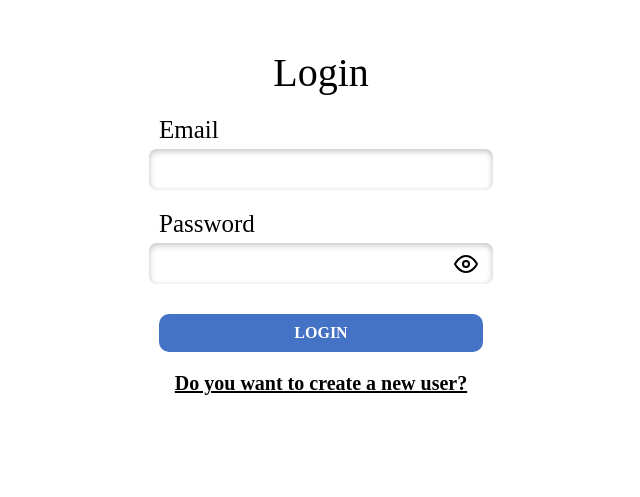
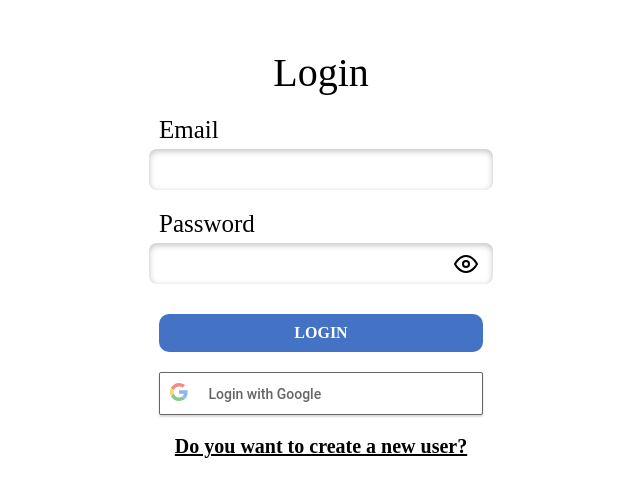
Before and after one commit to LovelyDev829/random-points-in-square-frontend, a React (Create React App) app: page / in a window 1280 px wide. Shown: the part 111-608 px from the top of the page, without its empty margins (319-959 px from the left). Built offline with nearby package versions, Linux system fonts and the light colour scheme.

Commit message:
google login

```diff
--- a/package.json
+++ b/package.json
@@ -15,6 +15,7 @@
     "node-sass": "^7.0.3",
     "react": "^18.2.0",
     "react-dom": "^18.2.0",
+    "react-google-login": "^5.2.2",
     "react-grid-system": "^8.1.6",
     "react-input-multiline": "^0.3.1",
     "react-router-dom": "^6.4.2",
--- a/src/App.scss
+++ b/src/App.scss
@@ -77,6 +77,13 @@
             &:hover {
                 color: rgb(39, 147, 254);
             }
+        }
+
+        button {
+            margin-top: 20px;
+            width: 80%;
+            color: black !important;
+            border: 1px solid black !important;
         }
     }
 
@@ -215,10 +222,18 @@
                 color: black;
                 position: absolute;
                 right: 0px;
+                padding: 0px;
 
                 &:hover {
                     color: rgb(39, 147, 254);
                 }
+            }
+
+            button {
+                margin: 0px;
+                height: 100%;
+                color: black !important;
+                box-shadow: none !important;
             }
         }
 
--- a/src/Routing.js
+++ b/src/Routing.js
@@ -6,8 +6,8 @@ import MainPage from './pages/MainPage'
 import RegisterPage from './pages/RegisterPage'
 
 function Routing() {
-    const baseUrl = "https://random-points-in-square-back.herokuapp.com";
-    // const baseUrl = "http://localhost:4000";
+    // const baseUrl = "https://random-points-in-square-back.herokuapp.com";
+    const baseUrl = "http://localhost:4000";
     const [loginFlag, setLoginFlag] = useState(localStorage.getItem('loginFlag'))
     const [userInfo, setUserInfo] = useState(localStorage.getItem('userInfo'))
     const [adminFlag, setAdminFlag] = useState(localStorage.getItem('adminFlag'))
--- a/src/pages/LoginPage.js
+++ b/src/pages/LoginPage.js
@@ -3,6 +3,12 @@ import { useNavigate } from 'react-router-dom';
 import { ReactComponent as EyeIcon } from "../assets/eye.svg";
 import { ReactComponent as EyeOffIcon } from "../assets/eye-off.svg";
 import axios from 'axios';
+import { GoogleLogin } from 'react-google-login';
+import { refreshTokenSetup } from '../utils/refreshToken';
+
+// const clientId = '707788443358-u05p46nssla3l8tmn58tpo9r5sommgks.apps.googleusercontent.com'
+const clientId = '316927714071-82f8g7ba69432r076iu34aq9o142633r.apps.googleusercontent.com'
+// const clientSecret = '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'
 
 function LoginPage({ loginFlag, setLoginFlag, setUserInfo, baseUrl }) {
     const [email, setEmail] = useState("")
@@ -25,6 +31,32 @@ function LoginPage({ loginFlag, setLoginFlag, setUserInfo, baseUrl }) {
     useEffect(() => {
         if (loginFlag) navigate('/main');
     })
+    const onLogin = (res) => {
+        var auth2 = gapi.auth2.getAuthInstance();
+        auth2.disconnect();
+        console.log('Login Success: currentUser:', res.profileObj);
+        // alert(
+        //     `Logged in successfully welcome ${res.profileObj.name} 😍. \n See console for full profile object.`
+        // );
+        refreshTokenSetup(res);
+        var tempUserInfo = {
+            firstName: res.profileObj.givenName,
+            lastName: res.profileObj.familyName,
+            userName: res.profileObj.name,
+            email: res.profileObj.email
+        }
+        setUserInfo(tempUserInfo)
+        setLoginFlag(true)
+    };
+
+
+
+    const onFailure = (res) => {
+        console.log('Login failed: res:', res);
+        alert(
+            `Failed to login. 😢 Please ping this to repo owner twitter.com/sivanesh_fiz`
+        );
+    };
     return (
         <div className='LoginPage'>
             <p className='title'>Login</p>
@@ -42,6 +74,16 @@ function LoginPage({ loginFlag, setLoginFlag, setUserInfo, baseUrl }) {
                 </div>
             </div>
             <div className='button' onClick={() => logiN()} >LOGIN</div>
+
+            <GoogleLogin
+                clientId={clientId}
+                buttonText="Login with Google"
+                onSuccess={onLogin}
+                onFailure={onFailure}
+                cookiePolicy={'single_host_origin'}
+                isSignedIn={true}
+            />
+
             <p className='forgot-password' onClick={() => navigate('/register')}><u>Do you want to create a new user?</u></p>
         </div>
     )
--- a/src/pages/MainPage.js
+++ b/src/pages/MainPage.js
@@ -13,6 +13,10 @@ import { ReactComponent as DownIcon } from "../assets/down.svg";
 // import { ReactComponent as DownDownIcon } from "../assets/down-down.svg";
 // import { ReactComponent as ToggleLeftIcon } from "../assets/toggle-left.svg";
 // import { ReactComponent as ToggleRightIcon } from "../assets/toggle-right.svg";
+import { GoogleLogout } from 'react-google-login';
+
+// const clientId = '707788443358-u05p46nssla3l8tmn58tpo9r5sommgks.apps.googleusercontent.com'
+const clientId = '316927714071-82f8g7ba69432r076iu34aq9o142633r.apps.googleusercontent.com'
 
 const MAX_NUM = Number.MAX_SAFE_INTEGER
 
@@ -116,7 +120,12 @@ function MainPage({ loginFlag, setLoginFlag, userInfo, setUserInfo, baseUrl, adm
         const newCurrentFrame = new BigNumber(newSixteenNumber, 16).plus(1)
         setCurrentFrame(newCurrentFrame)
     }
-    const digits_only = (string) => { return /^\d+$/.test(string)};
+    const digits_only = (string) => { return /^\d+$/.test(string) };
+    const onLogout = () => {
+        console.log('Logout made successfully');
+        // alert('Logout made successfully ✌');
+        setLoginFlag(false)
+    };
     return (
         <div className={drawFlag ? 'MainPage curser' : 'MainPage'} onMouseUp={() => { setMouseDownFlag(false); }}>
             <div className='header'>
@@ -126,7 +135,11 @@ function MainPage({ loginFlag, setLoginFlag, userInfo, setUserInfo, baseUrl, adm
                     setLoginFlag(false)
                     setUserInfo({})
                     navigate('/login')
-                }}>logout</div>
+                }}><GoogleLogout
+                    clientId={clientId}
+                    buttonText="Logout"
+                    onLogoutSuccess={onLogout}
+                ></GoogleLogout></div>
             </div>
             <div className={drawFlag ? 'button draw-mode' : 'button draw-mode disabled'} onClick={() => {
                 setDrawFlag(!drawFlag)
@@ -267,9 +280,9 @@ function MainPage({ loginFlag, setLoginFlag, userInfo, setUserInfo, baseUrl, adm
                     onMouseLeave={() => setForwardFlag(false)} onMouseUp={() => setForwardFlag(false)}>{'>>>'}</div>
             </div>
             <div className='row-center'>
-                <input type={'checkbox'} defaultChecked={revertCheckFlag} onChange={(e)=>{
+                <input type={'checkbox'} defaultChecked={revertCheckFlag} onChange={(e) => {
                     setRevertCheckFalg(!revertCheckFlag)
-                }}/>
+                }} />
                 <p>Revert on Param change |</p>
                 <div className='current-frame'>Current Frame : {currentFrame.toFixed()}</div>
             </div>
@@ -286,7 +299,7 @@ function MainPage({ loginFlag, setLoginFlag, userInfo, setUserInfo, baseUrl, adm
                 <div className='slider-box'>
                     <Slider step={1} min={0} max={MAX_NUM} value={parseInt(fps.dividedBy(totalFrame).multipliedBy(MAX_NUM).toFixed())} onChange={(e) => {
                         setFps(totalFrame.minus(1).dividedBy(MAX_NUM).multipliedBy(e.target.value).integerValue(BigNumber.ROUND_CEIL).plus(1))
-                        if(revertCheckFlag) setCurrentFrame(inputValue)
+                        if (revertCheckFlag) setCurrentFrame(inputValue)
                     }} />
                     <div className='row'>
                         <p>Frame Speed FPS : </p>
@@ -299,13 +312,13 @@ function MainPage({ loginFlag, setLoginFlag, userInfo, setUserInfo, baseUrl, adm
                                 var tempFps = fps.plus(1)
                                 if (tempFps.comparedTo(totalFrame) === 1) tempFps = new BigNumber(1)
                                 setFps(tempFps)
-                                if(revertCheckFlag) setCurrentFrame(inputValue)
+                                if (revertCheckFlag) setCurrentFrame(inputValue)
                             }} />
                             <DownIcon onClick={() => {
                                 var tempFps = fps.minus(1)
                                 if (tempFps.comparedTo(1) === -1) tempFps = totalFrame
                                 setFps(tempFps)
-                                if(revertCheckFlag) setCurrentFrame(inputValue)
+                                if (revertCheckFlag) setCurrentFrame(inputValue)
                             }} />
                         </div>
                     </div>
@@ -315,7 +328,7 @@ function MainPage({ loginFlag, setLoginFlag, userInfo, setUserInfo, baseUrl, adm
                         var tempValue = e.target.value
                         setShutterFps(tempValue)
                         if (fps.comparedTo(tempValue) === -1) setFps(new BigNumber(tempValue))
-                        if(revertCheckFlag) setCurrentFrame(inputValue)
+                        if (revertCheckFlag) setCurrentFrame(inputValue)
                     }} step={1} min={1} max={120} />
                     <div className='row'>
                         <p>Shutter Speed FPS : </p>
@@ -329,7 +342,7 @@ function MainPage({ loginFlag, setLoginFlag, userInfo, setUserInfo, baseUrl, adm
                 <div className='slider-box'>
                     <Slider step={1} min={0} max={MAX_NUM} value={parseInt(frequency.dividedBy(totalFrame).multipliedBy(MAX_NUM).toFixed())} onChange={(e) => {
                         setFrequency(totalFrame.minus(1).dividedBy(MAX_NUM).multipliedBy(e.target.value).integerValue(BigNumber.ROUND_CEIL).plus(1))
-                        if(revertCheckFlag) setCurrentFrame(inputValue)
+                        if (revertCheckFlag) setCurrentFrame(inputValue)
                     }} />
                     <div className='row'>
                         <p>Frequency : </p>
@@ -342,13 +355,13 @@ function MainPage({ loginFlag, setLoginFlag, userInfo, setUserInfo, baseUrl, adm
                                 var tempFrequency = frequency.plus(1)
                                 if (tempFrequency.comparedTo(totalFrame) === 1) tempFrequency = new BigNumber(1)
                                 setFrequency(tempFrequency)
-                                if(revertCheckFlag) setCurrentFrame(inputValue)
+                                if (revertCheckFlag) setCurrentFrame(inputValue)
                             }} />
                             <DownIcon onClick={() => {
                                 var tempFrequency = frequency.minus(1)
                                 if (tempFrequency.comparedTo(1) === -1) tempFrequency = totalFrame
                                 setFrequency(tempFrequency)
-                                if(revertCheckFlag) setCurrentFrame(inputValue)
+                                if (revertCheckFlag) setCurrentFrame(inputValue)
                             }} />
                         </div>
                     </div>
--- /dev/null
+++ b/src/utils/refreshToken.js
@@ -0,0 +1,18 @@
+export const refreshTokenSetup = (res) => {
+  // Timing to renew access token
+  let refreshTiming = (res.tokenObj.expires_in || 3600 - 5 * 60) * 1000;
+
+  const refreshToken = async () => {
+    const newAuthRes = await res.reloadAuthResponse();
+    refreshTiming = (newAuthRes.expires_in || 3600 - 5 * 60) * 1000;
+    console.log('newAuthRes:', newAuthRes);
+    // saveUserToken(newAuthRes.access_token);  <-- save new token
+    localStorage.setItem('authToken', newAuthRes.id_token);
+
+    // Setup the other timer after the first one
+    setTimeout(refreshToken, refreshTiming);
+  };
+
+  // Setup first refresh timer
+  setTimeout(refreshToken, refreshTiming);
+};
```
Also changed, not shown: 1 other file (tests, documents, lock files or other folders).
